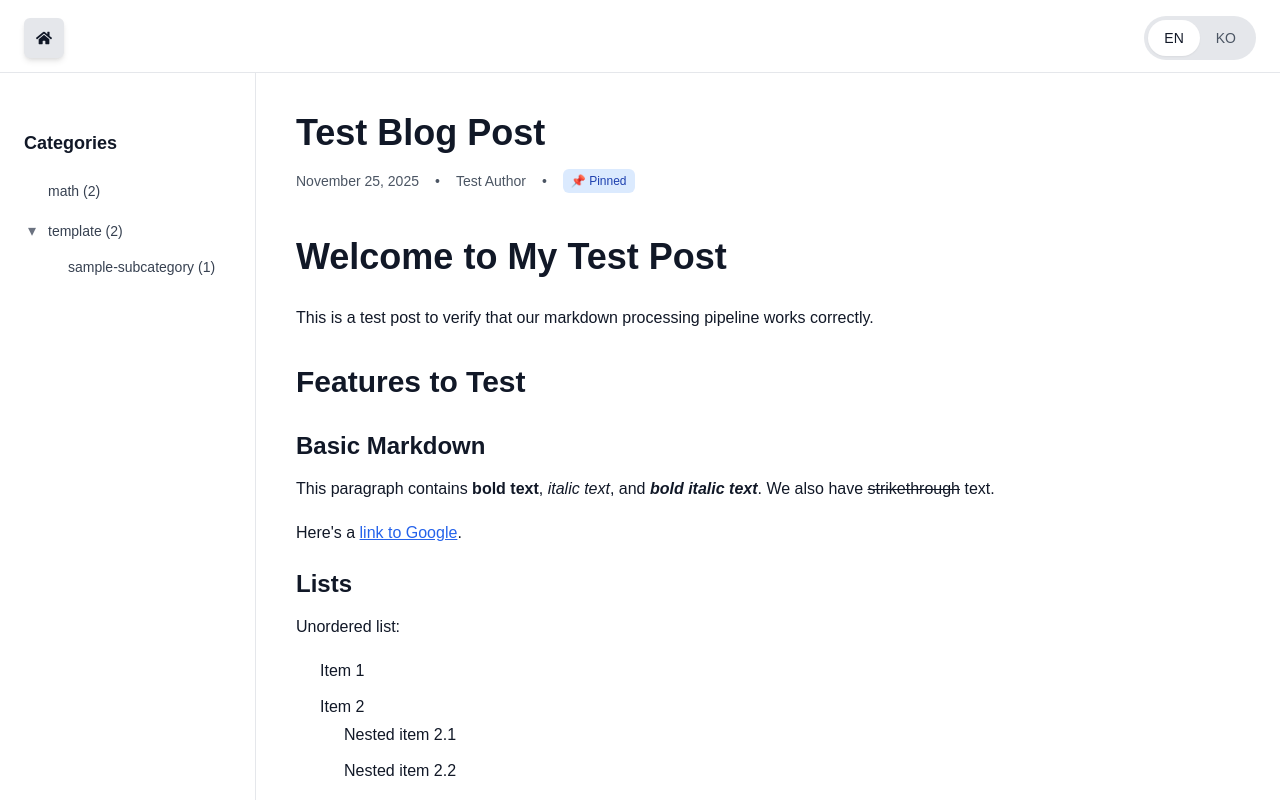
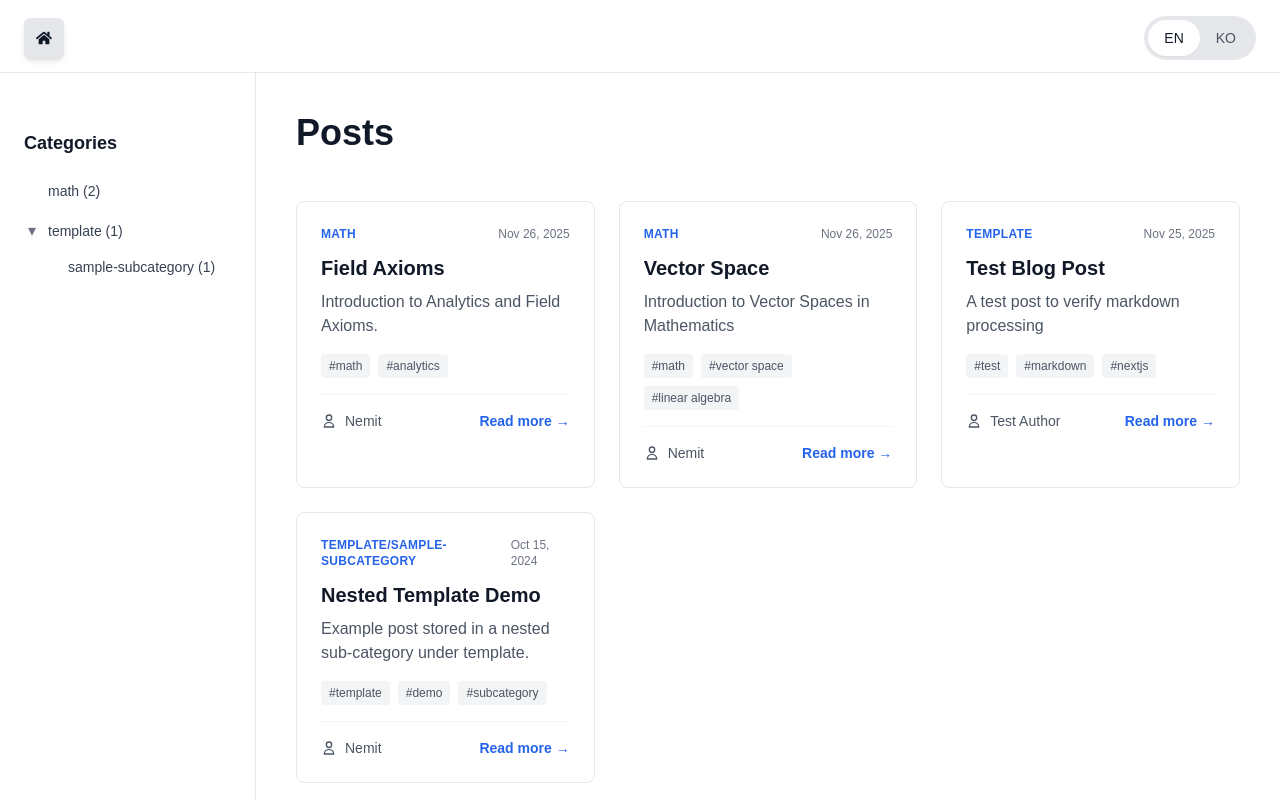
Before and after one commit to Nemit0/Nemit0.github.io, a Next.js app: page /en in a window 1280 px wide. Shown: the top 800 px of the page. Built offline with nearby package versions, Linux system fonts and the light colour scheme.

Commit message:
feat: list posts on language home

```diff
--- a/src/app/[lang]/category/[...category]/page.tsx
+++ b/src/app/[lang]/category/[...category]/page.tsx
@@ -150,10 +150,10 @@ export default async function CategoryPage({ params }: PageProps) {
         }
       />
 
-      {/* Back to all categories */}
+      {/* Back to all posts */}
       <div className="mt-12 pt-8 border-t border-gray-200 dark:border-gray-800">
         <Link
-          href={`/${lang}/about`}
+          href={`/${lang}`}
           className="inline-flex items-center gap-2 text-blue-600 dark:text-blue-400 hover:text-blue-800 dark:hover:text-blue-300 transition"
         >
           <svg
@@ -169,7 +169,7 @@ export default async function CategoryPage({ params }: PageProps) {
               d="M15 19l-7-7 7-7"
             />
           </svg>
-          {lang === 'ko' ? '매인 페이지로 돌아가기' : 'Back to Main Page'}
+          {t.backToAllPosts}
         </Link>
       </div>
     </div>
--- a/src/app/[lang]/page.tsx
+++ b/src/app/[lang]/page.tsx
@@ -1,6 +1,6 @@
-import { type Language, languages } from "@/lib/i18n";
-import { getPinnedPost } from '@/lib/posts';
-import MarkdownContent from '@/components/MarkdownContent';
+import { type Language, languages, getTranslations } from "@/lib/i18n";
+import { getAllPosts } from '@/lib/posts';
+import BlogPostList from '@/components/BlogPostList';
 
 export async function generateStaticParams() {
   return languages.map(lang => ({ lang }));
@@ -13,66 +13,15 @@ export default async function LangHome({
 }) {
   const { lang } = await params;
   const langTyped = lang as Language;
-
-  // Fetch pinned post (or most recent if no pinned post)
-  const pinnedPost = await getPinnedPost(langTyped);
-
-  if (!pinnedPost) {
-    return (
-      <div className="text-center py-12">
-        <p className="text-gray-600 dark:text-gray-400">
-          {langTyped === 'ko' ? '게시물이 없습니다.' : 'No posts available.'}
-        </p>
-      </div>
-    );
-  }
+  const t = getTranslations(langTyped);
+  const posts = getAllPosts(langTyped);
 
   return (
-    <article className="prose prose-lg dark:prose-invert max-w-none">
-      <header className="mb-8">
-        <h1 className="text-4xl font-bold text-gray-900 dark:text-gray-100 mb-4">
-          {pinnedPost.frontmatter.title}
-        </h1>
-        <div className="flex items-center gap-4 text-sm text-gray-600 dark:text-gray-400">
-          <time dateTime={pinnedPost.frontmatter.date}>
-            {new Date(pinnedPost.frontmatter.date).toLocaleDateString(
-              langTyped === 'ko' ? 'ko-KR' : 'en-US',
-              { year: 'numeric', month: 'long', day: 'numeric' }
-            )}
-          </time>
-          {pinnedPost.frontmatter.author && (
-            <>
-              <span>•</span>
-              <span>{pinnedPost.frontmatter.author}</span>
-            </>
-          )}
-          {pinnedPost.frontmatter.pinned && (
-            <>
-              <span>•</span>
-              <span className="inline-flex items-center px-2 py-1 rounded-md bg-blue-100 dark:bg-blue-900 text-blue-800 dark:text-blue-200 text-xs font-medium">
-                📌 {langTyped === 'ko' ? '고정됨' : 'Pinned'}
-              </span>
-            </>
-          )}
-        </div>
-      </header>
-
-      <MarkdownContent html={pinnedPost.html} />
-
-      {pinnedPost.frontmatter.tags && pinnedPost.frontmatter.tags.length > 0 && (
-        <footer className="mt-8 pt-8 border-t border-gray-200 dark:border-gray-700">
-          <div className="flex flex-wrap gap-2">
-            {pinnedPost.frontmatter.tags.map((tag) => (
-              <span
-                key={tag}
-                className="inline-flex items-center px-3 py-1 rounded-full bg-gray-100 dark:bg-gray-800 text-gray-700 dark:text-gray-300 text-sm"
-              >
-                #{tag}
-              </span>
-            ))}
-          </div>
-        </footer>
-      )}
-    </article>
+    <div className="space-y-12">
+      <h1 className="text-4xl font-bold text-gray-900 dark:text-gray-100">
+        {t.posts}
+      </h1>
+      <BlogPostList posts={posts} lang={langTyped} />
+    </div>
   );
 }
--- a/src/app/page.tsx
+++ b/src/app/page.tsx
@@ -2,5 +2,5 @@ import { redirect } from "next/navigation";
 import { defaultLanguage } from "@/lib/i18n";
 
 export default function Home() {
-  redirect(`/${defaultLanguage}/about`);
+  redirect(`/${defaultLanguage}`);
 }
--- a/src/components/HomeLink.tsx
+++ b/src/components/HomeLink.tsx
@@ -12,8 +12,8 @@ export default function HomeLink({ lang, floating = true, className = '' }: Home
   const positioning = floating ? 'fixed top-4 left-4 z-50' : '';
   return (
     <Link
-      href={`/${lang}/about`}
-      aria-label="Go to about page"
+      href={`/${lang}`}
+      aria-label="Go to home page"
       className={`
         inline-flex items-center justify-center h-10 w-10 rounded-md
         bg-gray-200 dark:bg-gray-700 text-gray-900 dark:text-white shadow
--- a/src/lib/i18n.ts
+++ b/src/lib/i18n.ts
@@ -24,6 +24,7 @@ export const translations = {
     publishedOn: 'Published on',
     author: 'Author',
     tags: 'Tags',
+    backToAllPosts: 'Back to all posts',
   },
   ko: {
     home: '홈',
@@ -36,6 +37,7 @@ export const translations = {
     publishedOn: '게시일',
     author: '작성자',
     tags: '태그',
+    backToAllPosts: '모든 포스트 보기',
   },
 };
 
--- a/src/lib/posts.ts
+++ b/src/lib/posts.ts
@@ -98,6 +98,16 @@ function collectPostFiles(dir: string, categoryPath = '', isRoot = true): PostFi
   return files;
 }
 
+// Cache for post file references
+let postFileCache: PostFileRef[] | null = null;
+
+function getPostFiles(): PostFileRef[] {
+  if (!postFileCache) {
+    postFileCache = collectPostFiles(contentDirectory);
+  }
+  return postFileCache;
+}
+
 /**
  * Collect category directory paths even if they do not yet contain posts
  */
@@ -170,7 +180,7 @@ function readPostFile(
  * @returns Array of posts sorted by date (newest first)
  */
 export function getAllPosts(lang: Language): Post[] {
-  const files = collectPostFiles(contentDirectory);
+  const files = getPostFiles();
   const posts: Post[] = [];
 
   for (const file of files) {
@@ -197,21 +207,23 @@ export function getAllPosts(lang: Language): Post[] {
  * @returns Post with HTML content or null if not found
  */
 export async function getPostBySlug(slug: string, lang: Language): Promise<PostWithHtml | null> {
-  const files = collectPostFiles(contentDirectory);
+  const file = getPostFiles().find(f => f.slug === slug && f.lang === lang);
 
-  for (const file of files) {
-    if (file.slug === slug && file.lang === lang) {
-      const post = readPostFile(file.filePath, file.category, {
-        slug: file.slug,
-        lang: file.lang,
-      });
-      if (!post) continue;
-      const html = await markdownToHtml(post.content);
-      return { ...post, html };
-    }
+  if (!file) {
+    return null;
   }
 
-  return null;
+  const post = readPostFile(file.filePath, file.category, {
+    slug: file.slug,
+    lang: file.lang,
+  });
+
+  if (!post) {
+    return null;
+  }
+
+  const html = await markdownToHtml(post.content);
+  return { ...post, html };
 }
 
 /**
@@ -221,8 +233,22 @@ export async function getPostBySlug(slug: string, lang: Language): Promise<PostW
  * @returns Array of posts in the category
  */
 export function getPostsByCategory(category: string, lang: Language): Post[] {
-  const allPosts = getAllPosts(lang);
-  return allPosts.filter(post => post.frontmatter.category === category);
+  const files = getPostFiles().filter(
+    file => file.category === category && file.lang === lang
+  );
+
+  const posts = files
+    .map(file =>
+      readPostFile(file.filePath, file.category, {
+        slug: file.slug,
+        lang: file.lang,
+      })
+    )
+    .filter((post): post is Post => post !== null);
+
+  return posts.sort(
+    (a, b) => new Date(b.frontmatter.date).getTime() - new Date(a.frontmatter.date).getTime()
+  );
 }
 
 /**
@@ -230,7 +256,7 @@ export function getPostsByCategory(category: string, lang: Language): Post[] {
  * @returns Array of categories
  */
 export function getCategories(): Category[] {
-  const files = collectPostFiles(contentDirectory);
+  const files = getPostFiles();
   const categoryCounts = new Map<string, Set<string>>();
 
   // Count posts per category from existing posts
@@ -261,36 +287,22 @@ export function getCategories(): Category[] {
   return categories;
 }
 
-/**
- * Get hierarchical category tree with post counts
- * @param lang - Language code
- * @returns Array of root-level category nodes
- */
-export function getCategoryTree(lang: Language): CategoryNode[] {
-  const allPosts = getAllPosts(lang);
-  const categoryCounts = new Map<string, number>();
-  const categoryPaths = new Set<string>();
+function getAllCategoryPaths(lang: Language): Set<string> {
+  const paths = new Set<string>();
+  const posts = getAllPosts(lang);
+  posts.forEach(post => paths.add(post.frontmatter.category));
+  collectCategoryDirectories(contentDirectory).forEach(dir => paths.add(dir));
+  return paths;
+}
+
+function buildCategoryTree(paths: Set<string>): CategoryNode[] {
   const categoryMap = new Map<string, CategoryNode>();
 
-  // Seed category paths and counts from posts
-  for (const post of allPosts) {
-    const categoryPath = post.frontmatter.category;
-    categoryPaths.add(categoryPath);
-    categoryCounts.set(categoryPath, (categoryCounts.get(categoryPath) ?? 0) + 1);
-  }
-
-  // Include categories that exist on disk even if they have zero posts
-  for (const categoryPath of collectCategoryDirectories(contentDirectory)) {
-    categoryPaths.add(categoryPath);
-  }
-
-  // Build tree nodes for all known categories
-  for (const categoryPath of categoryPaths) {
+  for (const categoryPath of paths) {
     const parts = categoryPath.split('/');
     let currentPath = '';
 
-    for (let i = 0; i < parts.length; i++) {
-      const part = parts[i];
+    for (const part of parts) {
       const parentPath = currentPath;
       currentPath = currentPath ? `${currentPath}/${part}` : part;
 
@@ -303,54 +315,41 @@ export function getCategoryTree(lang: Language): CategoryNode[] {
         };
         categoryMap.set(currentPath, node);
 
-        // Link to parent
         if (parentPath) {
           const parent = categoryMap.get(parentPath);
-          if (parent && !parent.children.find(c => c.slug === currentPath)) {
+          if (parent) {
             parent.children.push(node);
           }
         }
       }
     }
-
-    // Seed leaf counts with direct post counts if any
-    const leafCategory = categoryMap.get(categoryPath);
-    if (leafCategory) {
-      leafCategory.count = categoryCounts.get(categoryPath) ?? 0;
-    }
   }
 
-  // Propagate counts up the tree (parent counts include children)
-  function propagateCounts(node: CategoryNode): number {
-    let total = node.count;
-    for (const child of node.children) {
-      total += propagateCounts(child);
-    }
-    node.count = total;
-    return total;
+  return Array.from(categoryMap.values()).filter(node => !node.slug.includes('/'));
+}
+
+function addPostCountsToTree(node: CategoryNode, lang: Language): void {
+  node.count = getPostsByCategory(node.slug, lang).length;
+  node.children.forEach(child => addPostCountsToTree(child, lang));
+}
+
+function sortCategoryTree(node: CategoryNode): void {
+  if (node.children.length > 0) {
+    node.children.sort((a, b) => a.name.localeCompare(b.name, 'en'));
+    node.children.forEach(sortCategoryTree);
   }
+}
 
-  // Sort children alphabetically (recursive)
-  function sortChildren(node: CategoryNode): void {
-    if (node.children.length > 0) {
-      node.children.sort((a, b) => a.name.localeCompare(b.name, 'en'));
-      node.children.forEach(sortChildren);
-    }
-  }
+export function getCategoryTree(lang: Language): CategoryNode[] {
+  const categoryPaths = getAllCategoryPaths(lang);
+  const roots = buildCategoryTree(categoryPaths);
 
-  // Return root-level categories
-  const roots = Array.from(categoryMap.values()).filter(
-    node => !node.slug.includes('/')
-  );
+  roots.forEach(root => {
+    addPostCountsToTree(root, lang);
+    sortCategoryTree(root);
+  });
 
-  // Propagate counts for each root
-  roots.forEach(root => propagateCounts(root));
-
-  // Sort root categories alphabetically by English name
   roots.sort((a, b) => a.name.localeCompare(b.name, 'en'));
-
-  // Sort all children recursively
-  roots.forEach(sortChildren);
 
   return roots;
 }
@@ -411,15 +410,7 @@ export function getRecentPosts(lang: Language, limit: number = 10): Post[] {
  * @returns True if post exists
  */
 export function postExists(slug: string, lang: Language): boolean {
-  const files = collectPostFiles(contentDirectory);
-
-  for (const file of files) {
-    if (file.slug === slug && file.lang === lang) {
-      return true;
-    }
-  }
-
-  return false;
+  return getPostFiles().some(file => file.slug === slug && file.lang === lang);
 }
 
 /**
```
